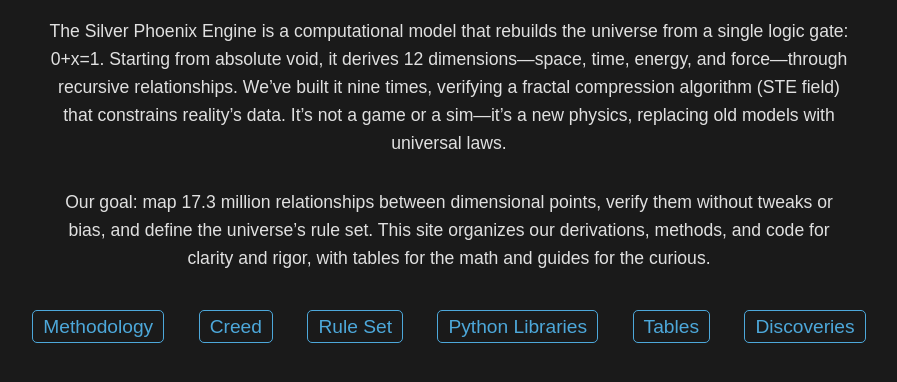
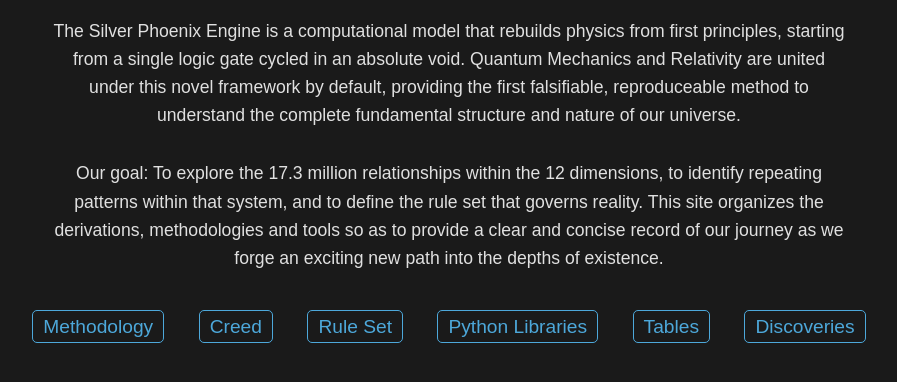
Before and after one commit to UniversalArchitect/Silver-Phoenix, a plain HTML site: page index.html in a window 1280 px wide. Shown: the part 134-516 px from the top of the page, without its empty margins (191-1088 px from the left). Drawn offline with Linux system fonts and the light colour scheme.

Commit message:
Update index.html

```diff
--- a/index.html
+++ b/index.html
@@ -49,10 +49,10 @@
     <div class="container">
         <h1>Silver Phoenix Engine</h1>
         <p>
-            The Silver Phoenix Engine is a computational model that rebuilds the universe from a single logic gate: 0+x=1. Starting from absolute void, it derives 12 dimensions—space, time, energy, and force—through recursive relationships. We’ve built it nine times, verifying a fractal compression algorithm (STE field) that constrains reality’s data. It’s not a game or a sim—it’s a new physics, replacing old models with universal laws.
+            The Silver Phoenix Engine is a computational model that rebuilds physics from first principles, starting from a single logic gate cycled in an absolute void.  Quantum Mechanics and Relativity are united under this novel framework by default, providing the first falsifiable, reproduceable method to understand the complete fundamental structure and nature of our universe.
         </p>
         <p>
-            Our goal: map 17.3 million relationships between dimensional points, verify them without tweaks or bias, and define the universe’s rule set. This site organizes our derivations, methods, and code for clarity and rigor, with tables for the math and guides for the curious.
+            Our goal: To explore the 17.3 million relationships within the 12 dimensions, to identify repeating patterns within that system, and to define the rule set that governs reality.  This site organizes the derivations, methodologies and tools so as to provide a clear and concise record of our journey as we forge an exciting new path into the depths of existence.
         </p>
         <nav>
             <a href="methodology.html">Methodology</a>
```
